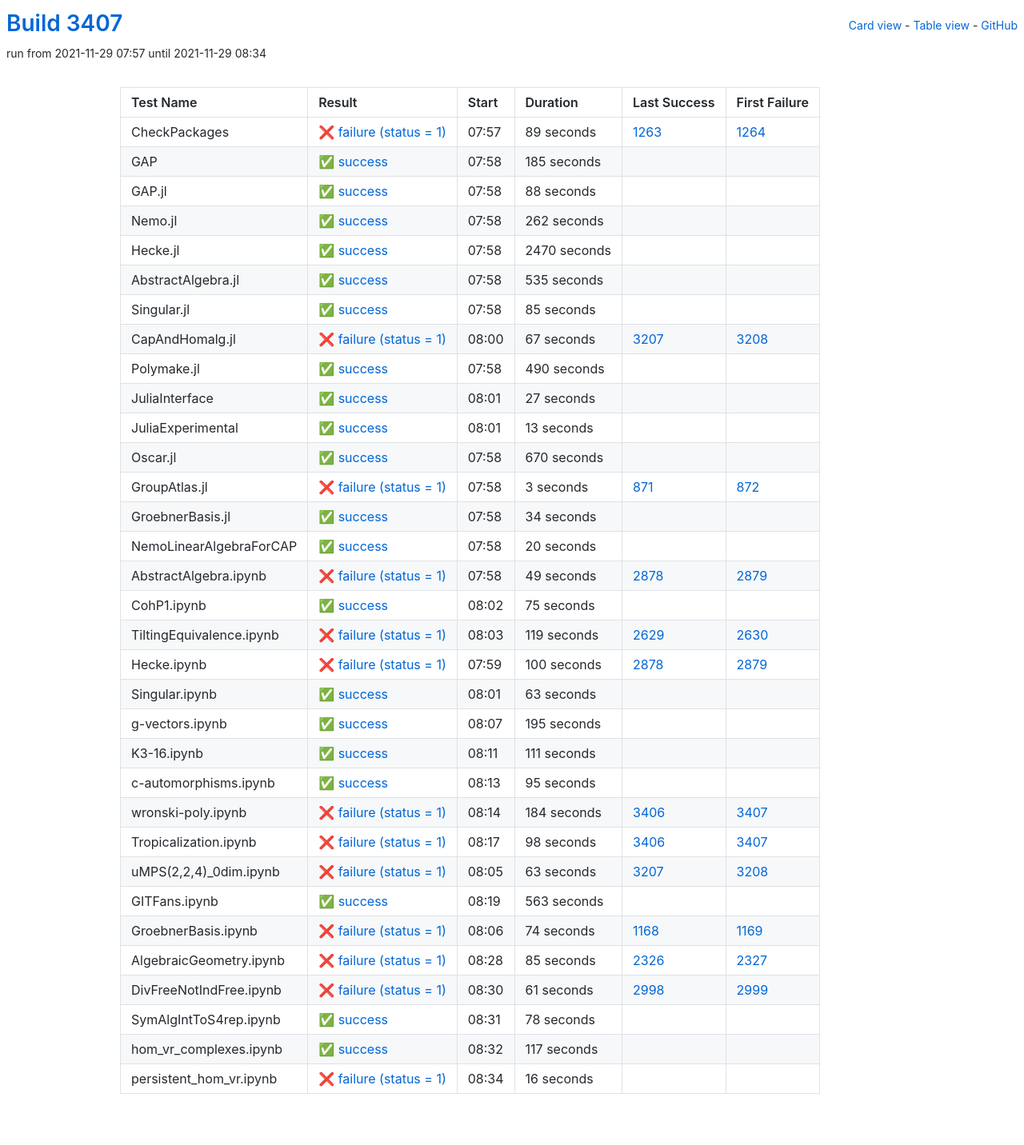
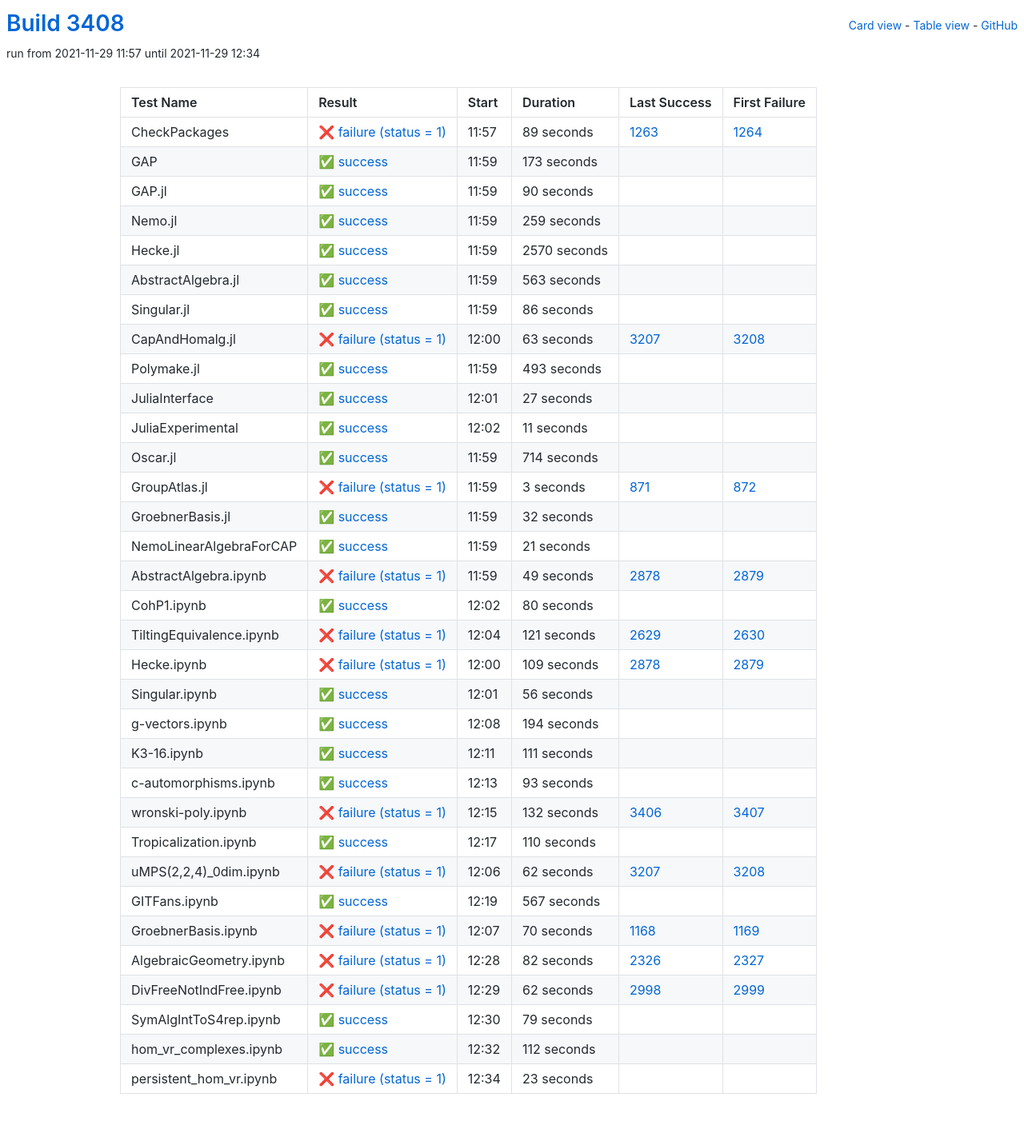
Before and after one commit to oscar-system/oscar-ci-status-stable, a Jekyll site: the page built from table.html, in a window 1280 px wide. Shown: the whole page at 80% size. Built offline with Jekyll 4.4.1, drawn with Linux system fonts in a browser that asks for light colours.

Commit message:
Build #3408

```diff
--- a/_data/ci.yml
+++ b/_data/ci.yml
@@ -1,6 +1,6 @@
 ---
-build: 3407
-build_url: https://oscarci.mathematik.uni-kl.de/job/oscar-stable/3407/
+build: 3408
+build_url: https://oscarci.mathematik.uni-kl.de/job/oscar-stable/3408/
 job: oscar-stable
 organization: oscar-system
 repo: oscar-ci-status-stable
@@ -8,8 +8,8 @@ repourl: https://github.com/oscar-system/oscar-ci-status-stable
 tests:
 - name: CheckPackages
   id: checkpackages
-  log: https://oscarci.mathematik.uni-kl.de/job/oscar-stable/3407/artifact/logs/build-3407/CheckPackages.log
-  start: 2021-11-29 07:57
+  log: https://oscarci.mathematik.uni-kl.de/job/oscar-stable/3408/artifact/logs/build-3408/CheckPackages.log
+  start: 2021-11-29 11:57
   success: false
   exitcode: 1
   status: failure
@@ -20,104 +20,104 @@ tests:
   first_failure_url: https://oscarci.mathematik.uni-kl.de/job/oscar-stable/1264/
 - name: GAP
   id: gap
-  log: https://oscarci.mathematik.uni-kl.de/job/oscar-stable/3407/artifact/logs/build-3407/GAP.log
-  start: 2021-11-29 07:58
+  log: https://oscarci.mathematik.uni-kl.de/job/oscar-stable/3408/artifact/logs/build-3408/GAP.log
+  start: 2021-11-29 11:59
   success: true
   exitcode: 0
   status: success
-  duration: 185
+  duration: 173
   last_success: false
   last_success_url:
   first_failure: false
   first_failure_url:
 - name: GAP.jl
   id: gap-jl
-  log: https://oscarci.mathematik.uni-kl.de/job/oscar-stable/3407/artifact/logs/build-3407/GAP.jl.log
-  start: 2021-11-29 07:58
+  log: https://oscarci.mathematik.uni-kl.de/job/oscar-stable/3408/artifact/logs/build-3408/GAP.jl.log
+  start: 2021-11-29 11:59
   success: true
   exitcode: 0
   status: success
-  duration: 88
+  duration: 90
   last_success: false
   last_success_url:
   first_failure: false
   first_failure_url:
 - name: Nemo.jl
   id: nemo-jl
-  log: https://oscarci.mathematik.uni-kl.de/job/oscar-stable/3407/artifact/logs/build-3407/Nemo.jl.log
-  start: 2021-11-29 07:58
+  log: https://oscarci.mathematik.uni-kl.de/job/oscar-stable/3408/artifact/logs/build-3408/Nemo.jl.log
+  start: 2021-11-29 11:59
   success: true
   exitcode: 0
   status: success
-  duration: 262
+  duration: 259
   last_success: false
   last_success_url:
   first_failure: false
   first_failure_url:
 - name: Hecke.jl
   id: hecke-jl
-  log: https://oscarci.mathematik.uni-kl.de/job/oscar-stable/3407/artifact/logs/build-3407/Hecke.jl.log
-  start: 2021-11-29 07:58
+  log: https://oscarci.mathematik.uni-kl.de/job/oscar-stable/3408/artifact/logs/build-3408/Hecke.jl.log
+  start: 2021-11-29 11:59
   success: true
   exitcode: 0
   status: success
-  duration: 2470
+  duration: 2570
   last_success: false
   last_success_url:
   first_failure: false
   first_failure_url:
 - name: AbstractAlgebra.jl
   id: abstractalgebra-jl
-  log: https://oscarci.mathematik.uni-kl.de/job/oscar-stable/3407/artifact/logs/build-3407/AbstractAlgebra.jl.log
-  start: 2021-11-29 07:58
+  log: https://oscarci.mathematik.uni-kl.de/job/oscar-stable/3408/artifact/logs/build-3408/AbstractAlgebra.jl.log
+  start: 2021-11-29 11:59
   success: true
   exitcode: 0
   status: success
-  duration: 535
+  duration: 563
   last_success: false
   last_success_url:
   first_failure: false
   first_failure_url:
 - name: Singular.jl
   id: singular-jl
-  log: https://oscarci.mathematik.uni-kl.de/job/oscar-stable/3407/artifact/logs/build-3407/Singular.jl.log
-  start: 2021-11-29 07:58
+  log: https://oscarci.mathematik.uni-kl.de/job/oscar-stable/3408/artifact/logs/build-3408/Singular.jl.log
+  start: 2021-11-29 11:59
   success: true
   exitcode: 0
   status: success
-  duration: 85
+  duration: 86
   last_success: false
   last_success_url:
   first_failure: false
   first_failure_url:
 - name: CapAndHomalg.jl
   id: capandhomalg-jl
-  log: https://oscarci.mathematik.uni-kl.de/job/oscar-stable/3407/artifact/logs/build-3407/CapAndHomalg.jl.log
-  start: 2021-11-29 08:00
+  log: https://oscarci.mathematik.uni-kl.de/job/oscar-stable/3408/artifact/logs/build-3408/CapAndHomalg.jl.log
+  start: 2021-11-29 12:00
   success: false
   exitcode: 1
   status: failure
-  duration: 67
+  duration: 63
   last_success: 3207
   last_success_url: https://oscarci.mathematik.uni-kl.de/job/oscar-stable/3207/
   first_failure: 3208
   first_failure_url: https://oscarci.mathematik.uni-kl.de/job/oscar-stable/3208/
 - name: Polymake.jl
   id: polymake-jl
-  log: https://oscarci.mathematik.uni-kl.de/job/oscar-stable/3407/artifact/logs/build-3407/Polymake.jl.log
-  start: 2021-11-29 07:58
+  log: https://oscarci.mathematik.uni-kl.de/job/oscar-stable/3408/artifact/logs/build-3408/Polymake.jl.log
+  start: 2021-11-29 11:59
   success: true
   exitcode: 0
   status: success
-  duration: 490
+  duration: 493
   last_success: false
   last_success_url:
   first_failure: false
   first_failure_url:
 - name: JuliaInterface
   id: juliainterface
-  log: https://oscarci.mathematik.uni-kl.de/job/oscar-stable/3407/artifact/logs/build-3407/JuliaInterface.log
-  start: 2021-11-29 08:01
+  log: https://oscarci.mathematik.uni-kl.de/job/oscar-stable/3408/artifact/logs/build-3408/JuliaInterface.log
+  start: 2021-11-29 12:01
   success: true
   exitcode: 0
   status: success
@@ -128,32 +128,32 @@ tests:
   first_failure_url:
 - name: JuliaExperimental
   id: juliaexperimental
-  log: https://oscarci.mathematik.uni-kl.de/job/oscar-stable/3407/artifact/logs/build-3407/JuliaExperimental.log
-  start: 2021-11-29 08:01
+  log: https://oscarci.mathematik.uni-kl.de/job/oscar-stable/3408/artifact/logs/build-3408/JuliaExperimental.log
+  start: 2021-11-29 12:02
   success: true
   exitcode: 0
   status: success
-  duration: 13
+  duration: 11
   last_success: false
   last_success_url:
   first_failure: false
   first_failure_url:
 - name: Oscar.jl
   id: oscar-jl
-  log: https://oscarci.mathematik.uni-kl.de/job/oscar-stable/3407/artifact/logs/build-3407/Oscar.jl.log
-  start: 2021-11-29 07:58
+  log: https://oscarci.mathematik.uni-kl.de/job/oscar-stable/3408/artifact/logs/build-3408/Oscar.jl.log
+  start: 2021-11-29 11:59
   success: true
   exitcode: 0
   status: success
-  duration: 670
+  duration: 714
   last_success: false
   last_success_url:
   first_failure: false
   first_failure_url:
 - name: GroupAtlas.jl
   id: groupatlas-jl
-  log: https://oscarci.mathematik.uni-kl.de/job/oscar-stable/3407/artifact/logs/build-3407/GroupAtlas.jl.log
-  start: 2021-11-29 07:58
+  log: https://oscarci.mathematik.uni-kl.de/job/oscar-stable/3408/artifact/logs/build-3408/GroupAtlas.jl.log
+  start: 2021-11-29 11:59
   success: false
   exitcode: 1
   status: failure
@@ -164,32 +164,32 @@ tests:
   first_failure_url: https://oscarci.mathematik.uni-kl.de/job/oscar-stable/872/
 - name: GroebnerBasis.jl
   id: groebnerbasis-jl
-  log: https://oscarci.mathematik.uni-kl.de/job/oscar-stable/3407/artifact/logs/build-3407/GroebnerBasis.jl.log
-  start: 2021-11-29 07:58
+  log: https://oscarci.mathematik.uni-kl.de/job/oscar-stable/3408/artifact/logs/build-3408/GroebnerBasis.jl.log
+  start: 2021-11-29 11:59
   success: true
   exitcode: 0
   status: success
-  duration: 34
+  duration: 32
   last_success: false
   last_success_url:
   first_failure: false
   first_failure_url:
 - name: NemoLinearAlgebraForCAP
   id: nemolinearalgebraforcap
-  log: https://oscarci.mathematik.uni-kl.de/job/oscar-stable/3407/artifact/logs/build-3407/NemoLinearAlgebraForCAP.log
-  start: 2021-11-29 07:58
+  log: https://oscarci.mathematik.uni-kl.de/job/oscar-stable/3408/artifact/logs/build-3408/NemoLinearAlgebraForCAP.log
+  start: 2021-11-29 11:59
   success: true
   exitcode: 0
   status: success
-  duration: 20
+  duration: 21
   last_success: false
   last_success_url:
   first_failure: false
   first_failure_url:
 - name: AbstractAlgebra.ipynb
   id: abstractalgebra-ipynb
-  log: https://oscarci.mathematik.uni-kl.de/job/oscar-stable/3407/artifact/logs/build-3407/AbstractAlgebra.ipynb.log
-  start: 2021-11-29 07:58
+  log: https://oscarci.mathematik.uni-kl.de/job/oscar-stable/3408/artifact/logs/build-3408/AbstractAlgebra.ipynb.log
+  start: 2021-11-29 11:59
   success: false
   exitcode: 1
   status: failure
@@ -200,68 +200,68 @@ tests:
   first_failure_url: https://oscarci.mathematik.uni-kl.de/job/oscar-stable/2879/
 - name: CohP1.ipynb
   id: cohp1-ipynb
-  log: https://oscarci.mathematik.uni-kl.de/job/oscar-stable/3407/artifact/logs/build-3407/CohP1.ipynb.log
-  start: 2021-11-29 08:02
+  log: https://oscarci.mathematik.uni-kl.de/job/oscar-stable/3408/artifact/logs/build-3408/CohP1.ipynb.log
+  start: 2021-11-29 12:02
   success: true
   exitcode: 0
   status: success
-  duration: 75
+  duration: 80
   last_success: false
   last_success_url:
   first_failure: false
   first_failure_url:
 - name: TiltingEquivalence.ipynb
   id: tiltingequivalence-ipynb
-  log: https://oscarci.mathematik.uni-kl.de/job/oscar-stable/3407/artifact/logs/build-3407/TiltingEquivalence.ipynb.log
-  start: 2021-11-29 08:03
+  log: https://oscarci.mathematik.uni-kl.de/job/oscar-stable/3408/artifact/logs/build-3408/TiltingEquivalence.ipynb.log
+  start: 2021-11-29 12:04
   success: false
   exitcode: 1
   status: failure
-  duration: 119
+  duration: 121
   last_success: 2629
   last_success_url: https://oscarci.mathematik.uni-kl.de/job/oscar-stable/2629/
   first_failure: 2630
   first_failure_url: https://oscarci.mathematik.uni-kl.de/job/oscar-stable/2630/
 - name: Hecke.ipynb
   id: hecke-ipynb
-  log: https://oscarci.mathematik.uni-kl.de/job/oscar-stable/3407/artifact/logs/build-3407/Hecke.ipynb.log
-  start: 2021-11-29 07:59
+  log: https://oscarci.mathematik.uni-kl.de/job/oscar-stable/3408/artifact/logs/build-3408/Hecke.ipynb.log
+  start: 2021-11-29 12:00
   success: false
   exitcode: 1
   status: failure
-  duration: 100
+  duration: 109
   last_success: 2878
   last_success_url: https://oscarci.mathematik.uni-kl.de/job/oscar-stable/2878/
   first_failure: 2879
   first_failure_url: https://oscarci.mathematik.uni-kl.de/job/oscar-stable/2879/
 - name: Singular.ipynb
   id: singular-ipynb
-  log: https://oscarci.mathematik.uni-kl.de/job/oscar-stable/3407/artifact/logs/build-3407/Singular.ipynb.log
-  start: 2021-11-29 08:01
+  log: https://oscarci.mathematik.uni-kl.de/job/oscar-stable/3408/artifact/logs/build-3408/Singular.ipynb.log
+  start: 2021-11-29 12:01
   success: true
   exitcode: 0
   status: success
-  duration: 63
+  duration: 56
   last_success: false
   last_success_url:
   first_failure: false
   first_failure_url:
 - name: g-vectors.ipynb
   id: g-vectors-ipynb
-  log: https://oscarci.mathematik.uni-kl.de/job/oscar-stable/3407/artifact/logs/build-3407/g-vectors.ipynb.log
-  start: 2021-11-29 08:07
+  log: https://oscarci.mathematik.uni-kl.de/job/oscar-stable/3408/artifact/logs/build-3408/g-vectors.ipynb.log
+  start: 2021-11-29 12:08
   success: true
   exitcode: 0
   status: success
-  duration: 195
+  duration: 194
   last_success: false
   last_success_url:
   first_failure: false
   first_failure_url:
 - name: K3-16.ipynb
   id: k3-16-ipynb
-  log: https://oscarci.mathematik.uni-kl.de/job/oscar-stable/3407/artifact/logs/build-3407/K3-16.ipynb.log
-  start: 2021-11-29 08:11
+  log: https://oscarci.mathematik.uni-kl.de/job/oscar-stable/3408/artifact/logs/build-3408/K3-16.ipynb.log
+  start: 2021-11-29 12:11
   success: true
   exitcode: 0
   status: success
@@ -272,132 +272,132 @@ tests:
   first_failure_url:
 - name: c-automorphisms.ipynb
   id: c-automorphisms-ipynb
-  log: https://oscarci.mathematik.uni-kl.de/job/oscar-stable/3407/artifact/logs/build-3407/c-automorphisms.ipynb.log
-  start: 2021-11-29 08:13
+  log: https://oscarci.mathematik.uni-kl.de/job/oscar-stable/3408/artifact/logs/build-3408/c-automorphisms.ipynb.log
+  start: 2021-11-29 12:13
   success: true
   exitcode: 0
   status: success
-  duration: 95
+  duration: 93
   last_success: false
   last_success_url:
   first_failure: false
   first_failure_url:
 - name: wronski-poly.ipynb
   id: wronski-poly-ipynb
-  log: https://oscarci.mathematik.uni-kl.de/job/oscar-stable/3407/artifact/logs/build-3407/wronski-poly.ipynb.log
-  start: 2021-11-29 08:14
+  log: https://oscarci.mathematik.uni-kl.de/job/oscar-stable/3408/artifact/logs/build-3408/wronski-poly.ipynb.log
+  start: 2021-11-29 12:15
   success: false
   exitcode: 1
   status: failure
-  duration: 184
+  duration: 132
   last_success: 3406
   last_success_url: https://oscarci.mathematik.uni-kl.de/job/oscar-stable/3406/
   first_failure: 3407
   first_failure_url: https://oscarci.mathematik.uni-kl.de/job/oscar-stable/3407/
 - name: Tropicalization.ipynb
   id: tropicalization-ipynb
-  log: https://oscarci.mathematik.uni-kl.de/job/oscar-stable/3407/artifact/logs/build-3407/Tropicalization.ipynb.log
-  start: 2021-11-29 08:17
+  log: https://oscarci.mathematik.uni-kl.de/job/oscar-stable/3408/artifact/logs/build-3408/Tropicalization.ipynb.log
+  start: 2021-11-29 12:17
+  success: true
+  exitcode: 0
+  status: success
+  duration: 110
+  last_success: false
+  last_success_url:
+  first_failure: false
+  first_failure_url:
+- name: uMPS(2,2,4)_0dim.ipynb
+  id: umps-2-2-4-0dim-ipynb
+  log: https://oscarci.mathematik.uni-kl.de/job/oscar-stable/3408/artifact/logs/build-3408/uMPS-2-2-4-_0dim.ipynb.log
+  start: 2021-11-29 12:06
   success: false
   exitcode: 1
   status: failure
-  duration: 98
-  last_success: 3406
-  last_success_url: https://oscarci.mathematik.uni-kl.de/job/oscar-stable/3406/
-  first_failure: 3407
-  first_failure_url: https://oscarci.mathematik.uni-kl.de/job/oscar-stable/3407/
-- name: uMPS(2,2,4)_0dim.ipynb
-  id: umps-2-2-4-0dim-ipynb
-  log: https://oscarci.mathematik.uni-kl.de/job/oscar-stable/3407/artifact/logs/build-3407/uMPS-2-2-4-_0dim.ipynb.log
-  start: 2021-11-29 08:05
-  success: false
-  exitcode: 1
-  status: failure
-  duration: 63
+  duration: 62
   last_success: 3207
   last_success_url: https://oscarci.mathematik.uni-kl.de/job/oscar-stable/3207/
   first_failure: 3208
   first_failure_url: https://oscarci.mathematik.uni-kl.de/job/oscar-stable/3208/
 - name: GITFans.ipynb
   id: gitfans-ipynb
-  log: https://oscarci.mathematik.uni-kl.de/job/oscar-stable/3407/artifact/logs/build-3407/GITFans.ipynb.log
-  start: 2021-11-29 08:19
+  log: https://oscarci.mathematik.uni-kl.de/job/oscar-stable/3408/artifact/logs/build-3408/GITFans.ipynb.log
+  start: 2021-11-29 12:19
   success: true
   exitcode: 0
   status: success
-  duration: 563
+  duration: 567
   last_success: false
   last_success_url:
   first_failure: false
   first_failure_url:
 - name: GroebnerBasis.ipynb
   id: groebnerbasis-ipynb
-  log: https://oscarci.mathematik.uni-kl.de/job/oscar-stable/3407/artifact/logs/build-3407/GroebnerBasis.ipynb.log
-  start: 2021-11-29 08:06
+  log: https://oscarci.mathematik.uni-kl.de/job/oscar-stable/3408/artifact/logs/build-3408/GroebnerBasis.ipynb.log
+  start: 2021-11-29 12:07
   success: false
   exitcode: 1
   status: failure
-  duration: 74
+  duration: 70
   last_success: 1168
   last_success_url: https://oscarci.mathematik.uni-kl.de/job/oscar-stable/1168/
   first_failure: 1169
   first_failure_url: https://oscarci.mathematik.uni-kl.de/job/oscar-stable/1169/
 - name: AlgebraicGeometry.ipynb
   id: algebraicgeometry-ipynb
-  log: https://oscarci.mathematik.uni-kl.de/job/oscar-stable/3407/artifact/logs/build-3407/AlgebraicGeometry.ipynb.log
-  start: 2021-11-29 08:28
+  log: https://oscarci.mathematik.uni-kl.de/job/oscar-stable/3408/artifact/logs/build-3408/AlgebraicGeometry.ipynb.log
+  start: 2021-11-29 12:28
   success: false
   exitcode: 1
   status: failure
-  duration: 85
+  duration: 82
   last_success: 2326
   last_success_url: https://oscarci.mathematik.uni-kl.de/job/oscar-stable/2326/
   first_failure: 2327
   first_failure_url: https://oscarci.mathematik.uni-kl.de/job/oscar-stable/2327/
 - name: DivFreeNotIndFree.ipynb
   id: divfreenotindfree-ipynb
-  log: https://oscarci.mathematik.uni-kl.de/job/oscar-stable/3407/artifact/logs/build-3407/DivFreeNotIndFree.ipynb.log
-  start: 2021-11-29 08:30
+  log: https://oscarci.mathematik.uni-kl.de/job/oscar-stable/3408/artifact/logs/build-3408/DivFreeNotIndFree.ipynb.log
+  start: 2021-11-29 12:29
   success: false
   exitcode: 1
   status: failure
-  duration: 61
+  duration: 62
   last_success: 2998
   last_success_url: https://oscarci.mathematik.uni-kl.de/job/oscar-stable/2998/
   first_failure: 2999
   first_failure_url: https://oscarci.mathematik.uni-kl.de/job/oscar-stable/2999/
 - name: SymAlgIntToS4rep.ipynb
   id: symalginttos4rep-ipynb
-  log: https://oscarci.mathematik.uni-kl.de/job/oscar-stable/3407/artifact/logs/build-3407/SymAlgIntToS4rep.ipynb.log
-  start: 2021-11-29 08:31
+  log: https://oscarci.mathematik.uni-kl.de/job/oscar-stable/3408/artifact/logs/build-3408/SymAlgIntToS4rep.ipynb.log
+  start: 2021-11-29 12:30
   success: true
   exitcode: 0
   status: success
-  duration: 78
+  duration: 79
   last_success: false
   last_success_url:
   first_failure: false
   first_failure_url:
 - name: hom_vr_complexes.ipynb
   id: hom-vr-complexes-ipynb
-  log: https://oscarci.mathematik.uni-kl.de/job/oscar-stable/3407/artifact/logs/build-3407/hom_vr_complexes.ipynb.log
-  start: 2021-11-29 08:32
+  log: https://oscarci.mathematik.uni-kl.de/job/oscar-stable/3408/artifact/logs/build-3408/hom_vr_complexes.ipynb.log
+  start: 2021-11-29 12:32
   success: true
   exitcode: 0
   status: success
-  duration: 117
+  duration: 112
   last_success: false
   last_success_url:
   first_failure: false
   first_failure_url:
 - name: persistent_hom_vr.ipynb
   id: persistent-hom-vr-ipynb
-  log: https://oscarci.mathematik.uni-kl.de/job/oscar-stable/3407/artifact/logs/build-3407/persistent_hom_vr.ipynb.log
-  start: 2021-11-29 08:34
+  log: https://oscarci.mathematik.uni-kl.de/job/oscar-stable/3408/artifact/logs/build-3408/persistent_hom_vr.ipynb.log
+  start: 2021-11-29 12:34
   success: false
   exitcode: 1
   status: failure
-  duration: 16
+  duration: 23
   last_success: false
   last_success_url:
   first_failure: false
```
Also changed, not shown: README.md.
